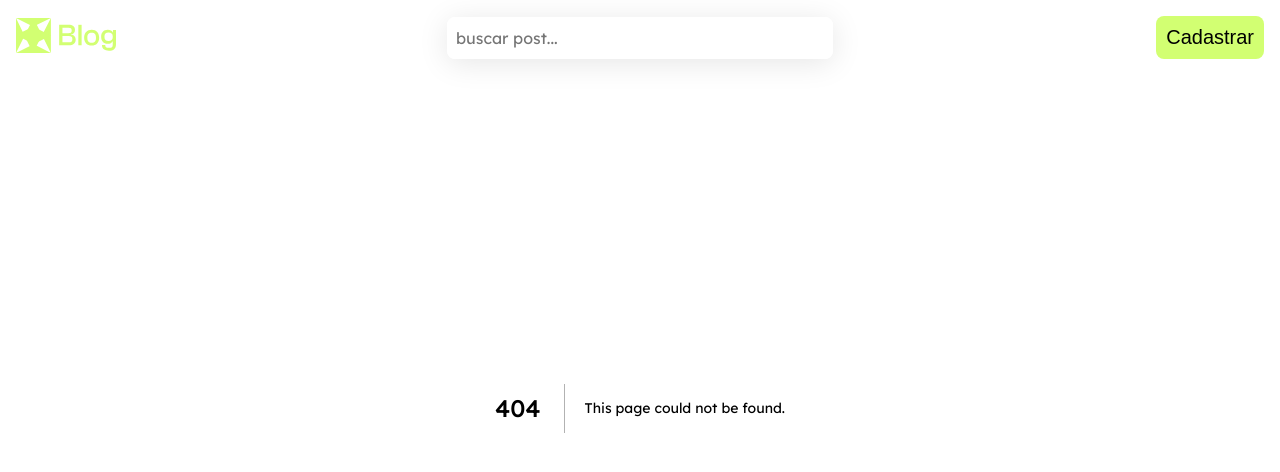
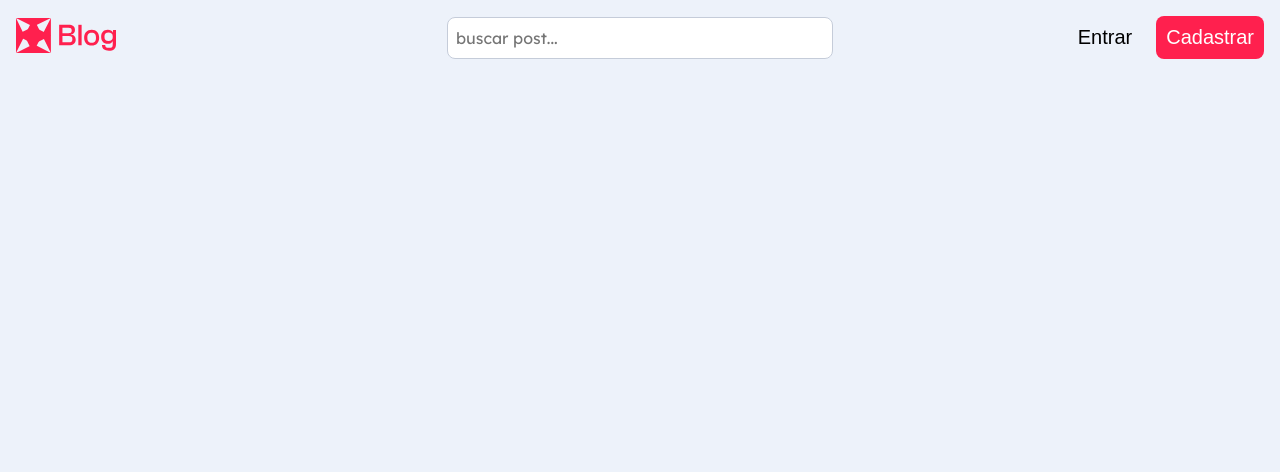
Before and after one commit to MateusBorgesGuimaraes/factus-blog-app, a Next.js app: page /entrar in a window 1280 px wide. Before the commit this address had no page. Shown: the top 472 px of the page. Built offline with nearby package versions, Linux system fonts and the light colour scheme.

Commit message:
home pronta

```diff
--- /dev/null
+++ b/src/app/entrar/page.tsx
@@ -0,0 +1,3 @@
+export default function EntrarPage() {
+  return <div></div>;
+}
--- a/src/app/globals.css
+++ b/src/app/globals.css
@@ -4,6 +4,7 @@
   --color-green-primary: #d2ff72;
   --color-green-primary2: #b2e840;
   --color-red-primary: #ff204e;
+  --color-red-primary2: #df002e;
   --color-gray-400: #282a2e;
   --color-gray-300: #54585f;
   --color-gray-200: #c5ccd9;
--- a/src/components/Header/index.tsx
+++ b/src/components/Header/index.tsx
@@ -1,18 +1,40 @@
+'use client';
+
 import Image from 'next/image';
 import styles from './styles.module.css';
 import Link from 'next/link';
 import { LogoGreen } from '@/utils/icons-components/logo-green';
+import React from 'react';
+import { LogoRed } from '@/utils/icons-components/logo-red';
+import { usePathname } from 'next/navigation';
+import { MobileMenu } from '@/utils/icons-components/mobile-menu';
 export const Header = () => {
+  const [active, setActive] = React.useState(false);
+  const [isHome, setIsHome] = React.useState(true);
+  const pathname = usePathname();
+
+  React.useEffect(() => {
+    setIsHome(pathname === '/');
+  }, [pathname]);
+
+  const toggleMenu = () => {
+    setActive(!active);
+  };
+
   return (
     <header className={`${styles.headerContainer}`}>
       <div className={`${styles.container} subContainer`}>
-        <div className={styles.logoContainer}>
-          <Link href={'/'}>
-            <LogoGreen />
-          </Link>
+        <div
+          className={`${styles.logoContainer} ${isHome ? '' : styles.logoRed}`}
+        >
+          <Link href={'/'}>{isHome ? <LogoGreen /> : <LogoRed />}</Link>
         </div>
 
-        <div className={styles.searchBarContainer}>
+        <div
+          className={`${styles.searchBarContainer} ${
+            isHome ? '' : styles.reverse
+          }`}
+        >
           <input type="text" placeholder="buscar post..." />
           <button>
             <Image
@@ -24,7 +46,40 @@ export const Header = () => {
           </button>
         </div>
 
-        <div className={styles.linksContainer}>
+        <div>
+          <button
+            onClick={toggleMenu}
+            className={`${styles.menuButton} ${
+              isHome ? '' : styles.reverseMenuButton
+            }`}
+          >
+            <MobileMenu />
+          </button>
+
+          <div
+            className={`${styles.mobileMenu} ${active ? styles.active : ''}`}
+          >
+            <Link href={'/entrar'}>Entrar</Link>
+            <Link href={'/cadastrar'}>Cadastrar</Link>
+            <div className={styles.searchBarContainerMobile}>
+              <input type="text" placeholder="buscar post..." />
+              <button>
+                <Image
+                  src={'/icons/search-white-icon.svg'}
+                  alt="logo"
+                  width={20}
+                  height={20}
+                />
+              </button>
+            </div>
+          </div>
+        </div>
+
+        <div
+          className={`${styles.linksContainer} ${
+            isHome ? '' : styles.reverseLinks
+          }`}
+        >
           <Link href={'/entrar'}>Entrar</Link>
           <Link href={'/cadastrar'}>Cadastrar</Link>
         </div>
--- a/src/components/Header/styles.module.css
+++ b/src/components/Header/styles.module.css
@@ -1,5 +1,4 @@
 .headerContainer {
-  /* background: red; */
   width: 100%;
   max-width: 1820px;
   left: 50%;
@@ -24,6 +23,10 @@
   fill: var(--color-green-primary2);
 }
 
+.logoContainer.logoRed:hover svg path {
+  fill: var(--color-red-primary2);
+}
+
 .searchBarContainer {
   position: absolute;
   left: 50%;
@@ -41,19 +44,30 @@
   -webkit-backdrop-filter: blur(5px);
 }
 
-.searchBarContainer input {
+.searchBarContainer.reverse {
+  border: 0.25px solid var(--color-gray-200);
+  background: var(--color-white);
+  border-radius: 8px;
+  box-shadow: none;
+  backdrop-filter: none;
+  -webkit-backdrop-filter: none;
+  color: var(--color-gray-200);
+}
+
+.searchBarContainer input,
+.searchBarContainerMobile input {
   height: 100%;
   width: 100%;
   border: none;
   background: none;
-  color: var(--color-white);
   font-size: 16px;
   font-weight: 400;
   padding-inline: 8px;
   outline: none;
 }
 
-.searchBarContainer button {
+.searchBarContainer button,
+.searchBarContainerMobile button {
   height: 100%;
   width: 40px;
   display: flex;
@@ -91,3 +105,88 @@
 .linksContainer a:first-child:hover {
   color: var(--color-green-primary);
 }
+
+.linksContainer.reverseLinks a:first-child {
+  color: var(--color-black);
+}
+
+.linksContainer.reverseLinks a:last-child {
+  color: var(--color-white);
+  background: var(--color-red-primary);
+}
+
+.linksContainer.reverseLinks a:last-child:hover {
+  background: var(--color-red-primary2);
+}
+
+.linksContainer.reverseLinks a:first-child:hover {
+  color: var(--color-gray-400);
+}
+
+.menuButton {
+  background: none;
+  border: none;
+  cursor: pointer;
+  display: none;
+  position: relative;
+}
+
+.menuButton.reverseMenuButton svg path {
+  fill: var(--color-red-primary);
+  transition: all 0.2s ease-in-out;
+}
+
+.mobileMenu {
+  display: none;
+  position: absolute;
+  color: var(--color-white);
+  right: 16px;
+  top: 50px;
+  background: var(--color-gray-400);
+  border-radius: 8px;
+  padding: 16px;
+}
+
+.mobileMenu.active {
+  display: flex;
+  flex-direction: column;
+  gap: 1rem;
+}
+
+.searchBarContainerMobile {
+  width: 100%;
+  height: 30px;
+  display: flex;
+  justify-content: center;
+  align-items: center;
+  border: 0.25px solid var(--color-white);
+  background: rgba(255, 255, 255, 0.17);
+  border-radius: 8px;
+  box-shadow: 0 4px 30px rgba(0, 0, 0, 0.1);
+  backdrop-filter: blur(5px);
+  -webkit-backdrop-filter: blur(5px);
+}
+
+.searchBarContainerMobile input {
+  font-weight: 300;
+}
+
+@media (width < 800px) {
+  .linksContainer {
+    display: none;
+  }
+
+  .searchBarContainer {
+    display: none;
+  }
+
+  .menuButton {
+    display: block;
+  }
+}
+
+@media (width < 500px) {
+  .mobileMenu {
+    width: calc(100% - 64px);
+  }
+}
--- /dev/null
+++ b/src/utils/icons-components/logo-red.tsx
@@ -0,0 +1,36 @@
+export const LogoRed = () => {
+  return (
+    <svg
+      width="100"
+      height="35"
+      viewBox="0 0 100 35"
+      fill="none"
+      xmlns="http://www.w3.org/2000/svg"
+    >
+      <path
+        d="M0 0L16.9269 34.9009L34.9009 0V34.9009L17.4504 0L0 34.9009V0Z"
+        fill="#FF204E"
+      />
+      <path
+        d="M34.9009 0L4.0196e-08 16.9269L34.9009 34.9009H0L34.9009 17.4504L0 0H34.9009Z"
+        fill="#FF204E"
+      />
+      <path
+        d="M52.9272 27.2663H43.1549V6.80567H52.5607C56.5612 6.80567 58.9738 8.45474 58.9738 11.9056C58.9738 14.2875 57.6301 15.9061 55.0038 16.3031V16.5474C58.1187 16.9444 59.7067 18.9599 59.7067 21.6473C59.7067 25.1286 57.2331 27.2663 52.9272 27.2663ZM46.4531 9.76788V15.2953H52.2553C54.7289 15.2953 55.7062 14.6235 55.7062 12.5469C55.7062 10.4397 54.8206 9.76788 52.347 9.76788H46.4531ZM46.4531 18.0438V24.3041H52.8356C55.3092 24.3041 56.378 23.6017 56.378 21.1892C56.378 18.7461 55.3092 18.0438 52.8356 18.0438H46.4531Z"
+        fill="#FF204E"
+      />
+      <path
+        d="M65.6268 27.2663H62.3287V6.80567H65.6268V27.2663Z"
+        fill="#FF204E"
+      />
+      <path
+        d="M75.7032 27.5717C71.0309 27.5717 68.1297 24.3957 68.1297 19.6623C68.1297 14.9594 71.0309 11.7834 75.7032 11.7834C80.3451 11.7834 83.1546 14.9594 83.1546 19.6623C83.1546 24.3957 80.3451 27.5717 75.7032 27.5717ZM75.7032 24.64C78.8792 24.64 79.9786 23.0826 79.9786 19.6623C79.9786 16.2725 78.8792 14.7151 75.7032 14.7151C72.4967 14.7151 71.3668 16.2725 71.3668 19.6623C71.3668 23.0826 72.4967 24.64 75.7032 24.64Z"
+        fill="#FF204E"
+      />
+      <path
+        d="M91.6631 25.831C87.4793 25.831 85.1584 23.0826 85.1584 18.8072C85.1584 14.5319 87.5099 11.7834 91.7852 11.7834C94.2283 11.7834 96.1216 12.8217 96.8546 14.5929H96.9767V12.0888H100V26.1669C100 30.6561 97.3737 32.7632 92.9457 32.7632C88.6398 32.7632 85.9524 30.7171 85.9524 27.0525H89.22C89.22 29.1291 89.9835 29.8315 93.0373 29.8315C95.9995 29.8315 96.7324 28.9765 96.7324 26.1669V23.1436H96.6103C95.9079 24.6095 94.1367 25.831 91.6631 25.831ZM88.4565 18.8072C88.4565 21.9221 89.7391 23.0215 92.6097 23.0215C95.0833 23.0215 96.7324 21.8305 96.7324 19.2653V18.3186C96.7324 15.7839 95.0833 14.5929 92.5487 14.5929C89.7086 14.5929 88.4565 15.6923 88.4565 18.8072Z"
+        fill="#FF204E"
+      />
+    </svg>
+  );
+};
--- /dev/null
+++ b/src/utils/icons-components/mobile-menu.tsx
@@ -0,0 +1,23 @@
+export const MobileMenu = () => {
+  return (
+    <svg
+      width="24"
+      height="24"
+      viewBox="0 0 24 24"
+      fill="none"
+      xmlns="http://www.w3.org/2000/svg"
+    >
+      <g clipPath="url(#clip0_82_2)">
+        <path
+          d="M8.72812 6.54375H15.2719V0H8.72812V6.54375ZM17.4562 0V6.54375H24V0H17.4562ZM0 6.54375H6.54375V0H0V6.54375ZM8.72812 15.2719H15.2719V8.72812H8.72812V15.2719ZM17.4562 15.2719H24V8.72812H17.4562V15.2719ZM0 15.2719H6.54375V8.72812H0V15.2719ZM8.72812 24H15.2719V17.4562H8.72812V24ZM17.4562 24H24V17.4562H17.4562V24ZM0 24H6.54375V17.4562H0V24Z"
+          fill="#D2FF72"
+        />
+      </g>
+      <defs>
+        <clipPath id="clip0_82_2">
+          <rect width="24" height="24" fill="white" />
+        </clipPath>
+      </defs>
+    </svg>
+  );
+};
```
Also changed, not shown: public/icons/mobile-menu-icon.svg (added), public/icons/mobile-menu-red-icon.svg (added).
